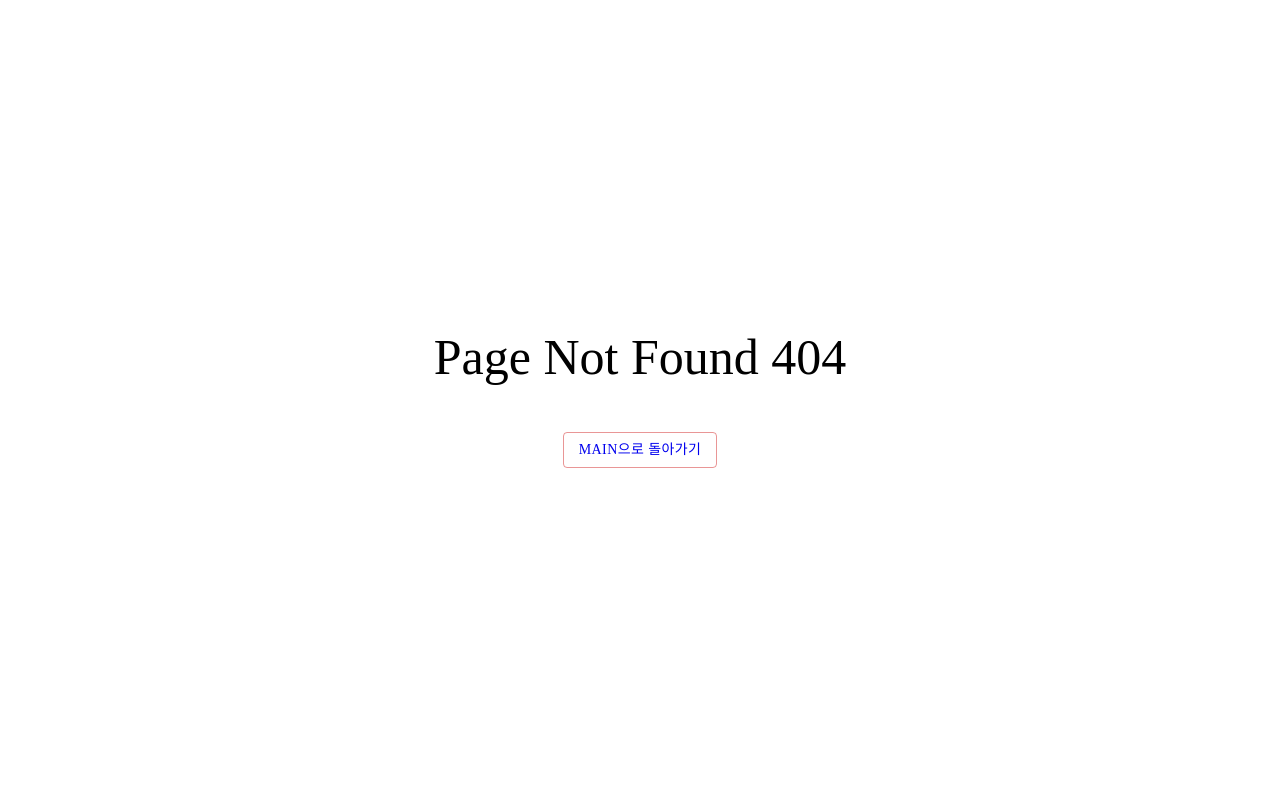
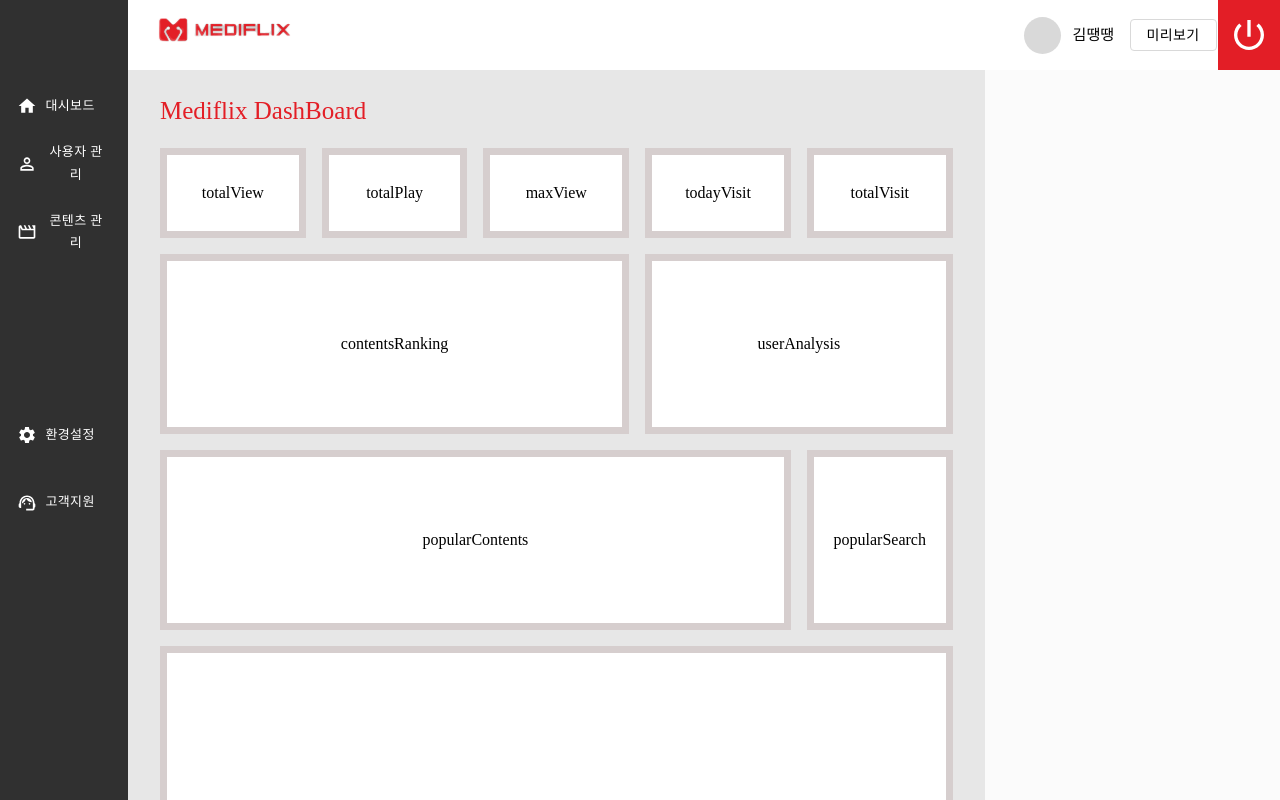
Before and after one commit to MEDIFLIX/ST_FE, a React (Create React App) app in the folder st_fe/: page /original in a window 1280 px wide. Before the commit this address had no page. Shown: the top 800 px of the page. Built offline with nearby package versions, Linux system fonts and the light colour scheme; a web font is replaced by a local one.

Commit message:
feat: Original page 추가

```diff
--- a/st_fe/src/Router.tsx
+++ b/st_fe/src/Router.tsx
@@ -5,6 +5,7 @@ import Spinner from './components/Spinner';
 import Login from './pages/Login/Login';
 import MainPage from './pages/MainPage/MainPage';
 import NotFound from './pages/NotFound/NotFound';
+import Original from './pages/Original/Original';
 
 const Router = () => {
   return (
@@ -14,6 +15,7 @@ const Router = () => {
           <Routes>
             <Route path="/" element={<Login />} />
             <Route path="/main" element={<MainPage />} />
+            <Route path="/original" element={<Original />} />
             <Route path="*" element={<NotFound />} />
           </Routes>
         </Suspense>
--- /dev/null
+++ b/st_fe/src/pages/Original/Original.tsx
@@ -0,0 +1,134 @@
+import styled from 'styled-components';
+import NavBar from '../../components/Navbar';
+import SideBar from '../../components/SideBar';
+
+
+
+const MainContainer = styled.div`
+  width: 100vw;
+  height: 954px;
+  background-color: white;
+  position: relative;
+`;
+
+const ContentContainer = styled.div`
+  position: absolute;
+  display: flex;
+  top: 70px;
+  left: 10vw;
+  width: 90vw;
+  background-color: #e7e7e7;
+  height: 100%;
+`;
+
+const DashContainer = styled.section`
+  flex: 2.9;
+  height: 100%;
+`;
+
+const Title = styled.div`
+  color: #e31e26;
+  font-size: 25px;
+  margin-top: 28px;
+  margin-left: 32px;
+  height: 50px;
+`;
+
+const MemoContainer = styled.section`
+  flex: 1;
+  height: 100%;
+  background-color: #fbfbfb;
+`;
+
+const ContentGridBox = styled.div`
+  display: grid;
+  position: relative;
+  height: calc(100% - 96px);
+  margin-left: 32px;
+  margin-right: 32px;
+  margin-bottom: 26px;
+  grid-gap: 16px;
+
+  grid-template-areas:
+    'totalView totalPlay maxView todayVisit totalVisit'
+    'contentsRanking contentsRanking contentsRanking userAnalysis userAnalysis'
+    'popularContents popularContents popularContents popularContents popularSearch'
+    'contentsSearch contentsSearch contentsSearch contentsSearch contentsSearch';
+
+  grid-template-rows: 1fr 2fr 2fr 4fr;
+  grid-template-columns: 1fr 1fr 1fr 1fr 1fr;
+
+  .grid-totalView {
+    grid-area: totalView;
+  }
+  .grid-totalPlay {
+    grid-area: totalPlay;
+  }
+  .grid-maxView {
+    grid-area: maxView;
+  }
+  .grid-todayVisit {
+    grid-area: todayVisit;
+  }
+  .grid-totalVisit {
+    grid-area: totalVisit;
+  }
+  .grid-contentsRanking {
+    grid-area: contentsRanking;
+  }
+  .grid-userAnalysis {
+    grid-area: userAnalysis;
+  }
+  .grid-popularContents {
+    grid-area: popularContents;
+  }
+  .grid-popularSearch {
+    grid-area: popularSearch;
+  }
+  .grid-contentsSearch {
+    grid-area: contentsSearch;
+  }
+`;
+
+const ContentBox = styled.div`
+  background-color: #ffffff;
+  border: 7px solid #d6cece;
+  display: flex;
+  justify-content: center;
+  align-items: center;
+  .chartWrap {
+    width: 350px;
+    height: 310px;
+  }
+`;
+
+
+
+const Original = () => {
+    return(
+        <MainContainer>
+            <NavBar />
+            <SideBar />
+            <ContentContainer>
+                <DashContainer>
+                <Title>Mediflix DashBoard</Title>
+                <ContentGridBox>
+                    <ContentBox className={'grid-totalView'}>totalView</ContentBox>
+                    <ContentBox className={'grid-totalPlay'}>totalPlay</ContentBox>
+                    <ContentBox className={'grid-maxView'}>maxView</ContentBox>
+                    <ContentBox className={'grid-todayVisit'}>todayVisit</ContentBox>
+                    <ContentBox className={'grid-totalVisit'}>totalVisit</ContentBox>
+                    <ContentBox className={'grid-contentsRanking'}>contentsRanking</ContentBox>
+                    <ContentBox className={'grid-userAnalysis'}>userAnalysis</ContentBox>
+                    <ContentBox className={'grid-popularContents'}>popularContents</ContentBox>
+                    <ContentBox className={'grid-popularSearch'}>popularSearch</ContentBox>
+                    <ContentBox className={'grid-contentsSearch'}>contentsSearch</ContentBox>
+                </ContentGridBox>
+            </DashContainer>
+            <MemoContainer></MemoContainer>
+            </ContentContainer>
+        </MainContainer>
+    );
+}
+
+export default Original;
```
